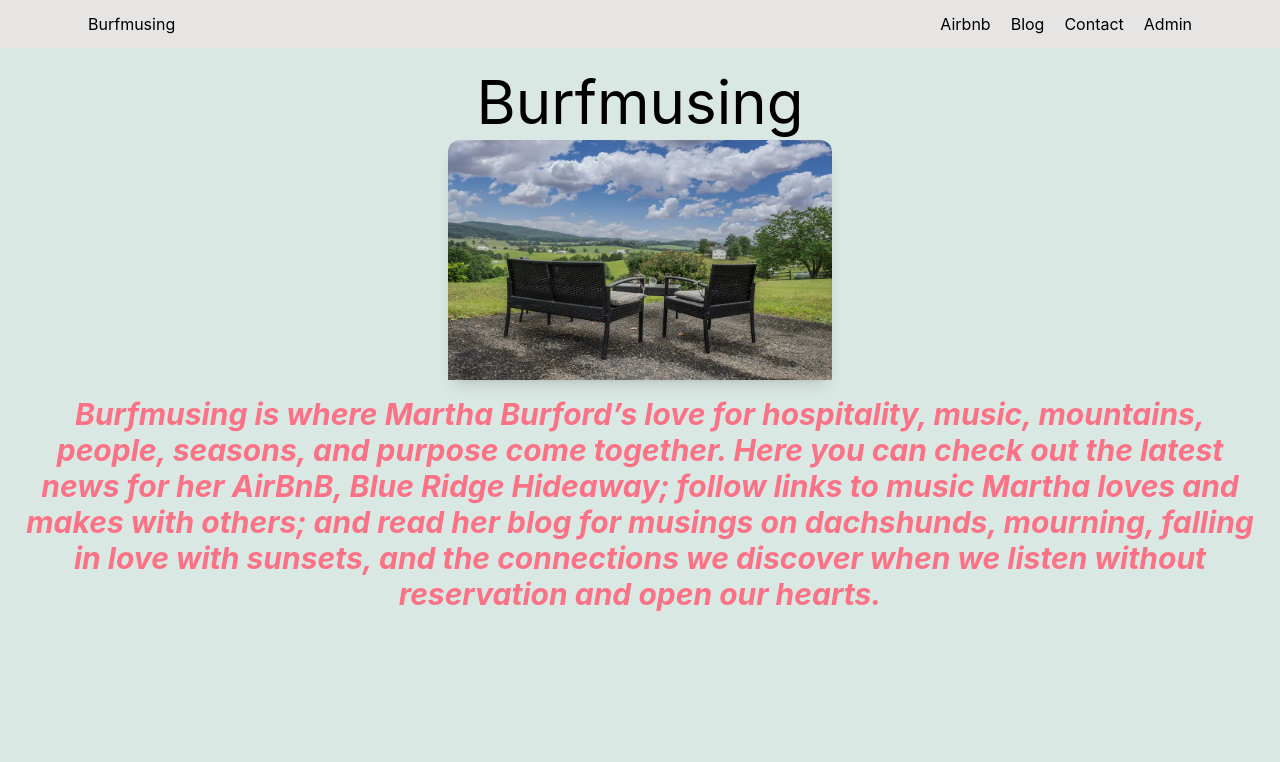
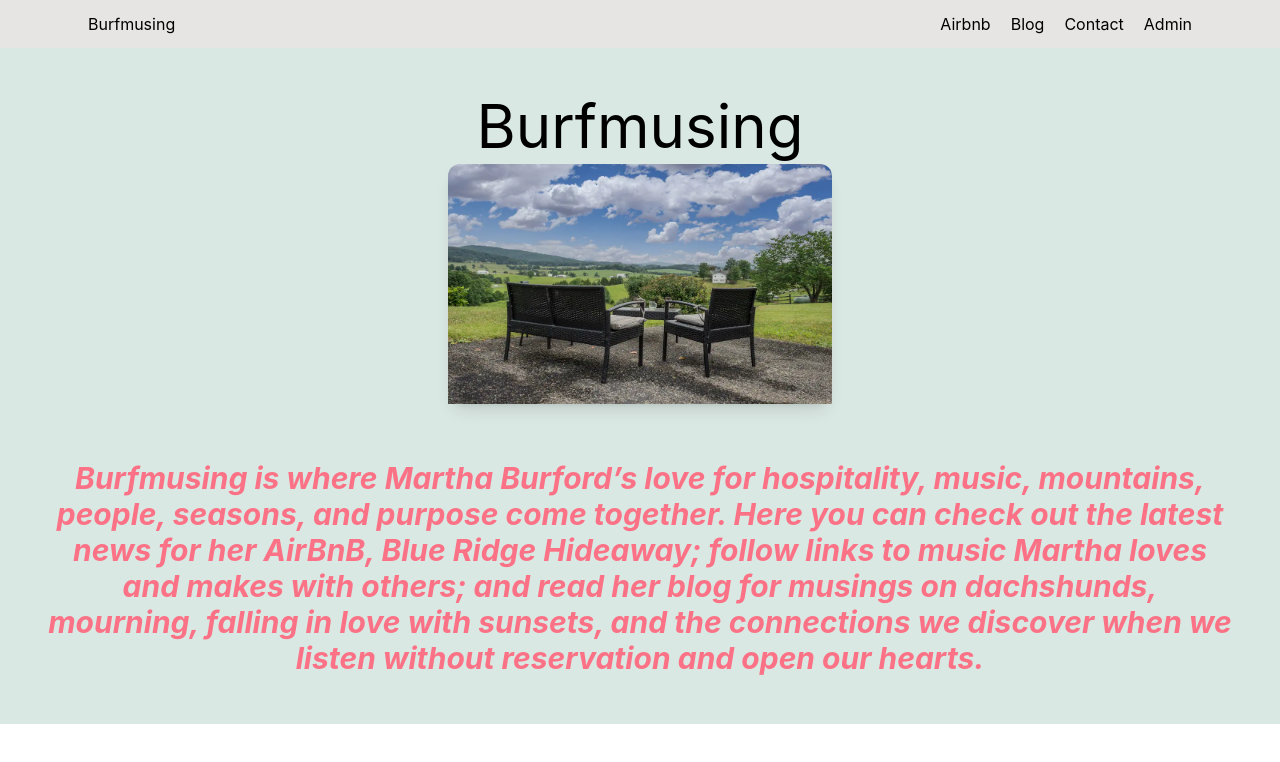
Before and after one commit to JenniferByrnes/martha-blog, a React (Create React App) app: page / in a window 1280 px wide. Shown: the top 762 px of the page. Built offline with nearby package versions, Linux system fonts and the light colour scheme.

Commit message:
contact form fields required

```diff
--- a/src/pages/Blog.jsx
+++ b/src/pages/Blog.jsx
@@ -100,9 +100,9 @@
 
   return (
     // Page Container
-    <section className="container mx-auto p-6 ">
+    <section className=" mx-auto h-full w-screen bg-pcGreen">
       {/* Divide the container into columns */}
-      <div className="flex flex-col lg:flex-row justify-between " >
+      <div className="flex flex-col p-6 lg:flex-row justify-between " >
 
         {/* left column */}
         <div className="flex justify-center lg:h-screen lg:items-center shrink-0">
--- a/src/pages/Contact.jsx
+++ b/src/pages/Contact.jsx
@@ -2,9 +2,10 @@
 import { SocialIcon } from 'react-social-icons';
 
 const Contact = () => {
+
   return (
     // Contact page container
-    <section className="container w-full mx-auto text-stone-800 flex justify-center items-center md:p-4 ">
+    <section className="mx-auto h-full w-screen bg-pcGreen text-stone-800 flex justify-center items-center md:p-4 ">
 
       {/* container to place form and text */}
       <div className="flex flex-col justify-center items-center px-6 pt-4 py-4 sm:pt-[30px] mx-auto ">
@@ -33,6 +34,7 @@
                 <input
                   type="text"
                   name="name"
+                  required
                   className="form-field focus: outline-pcGreen"
                 />
               </div>
@@ -44,6 +46,7 @@
                 <input
                   type="email"
                   name="email"
+                  required
                   className="form-field focus: outline-pcGreen"
                 />
               </div>
@@ -55,6 +58,7 @@
                 <textarea
                   name="message"
                   rows="8"
+                  required
                   className="form-field focus: outline-pcGreen"
                 />
               </div>
--- a/src/pages/Home.jsx
+++ b/src/pages/Home.jsx
@@ -5,9 +5,9 @@
 
   return (
     // Page Container
-    <section className=" mx-auto min-h-full h-screen w-screen bg-pcGreen" >
+    <section className=" mx-auto h-full w-screen bg-pcGreen" >
       {/* Divide the container into one flex column */}
-      <div className="flex flex-col  p-6 justify-center items-center" >
+      <div className="flex flex-col p-6 lg:p-12 justify-center items-center" >
 
         <p className="text-4xl md:text-6xl text-center mb-2">
           Burfmusing
@@ -36,7 +36,7 @@
             </p> */}
           {/* </div> */}
         </div>
-        <p className="italic font-bold text-l sm:text-xl md:text-3xl text-rose-400 text-center mt-4">
+        <p className="italic font-bold text-l sm:text-xl md:text-3xl pt-5 md:pt-10 text-rose-400 text-center mt-4">
         Burfmusing is where Martha Burford’s love for hospitality, music, mountains, people, seasons, and purpose come together. Here you can check out the latest news for her AirBnB, Blue Ridge Hideaway; follow links to music Martha loves and makes with others; and read her blog for musings on dachshunds, mourning, falling in love with sunsets, and the connections we discover when we listen without reservation and open our hearts.
         </p>
       </div>
--- a/src/pages/Login.jsx
+++ b/src/pages/Login.jsx
@@ -96,8 +96,8 @@
                 <div className="flex items-center justify-evenly space-x-2">
 
                   <button type="submit" className="form-button">Submit</button>
-
-                  <button type="submit" className="form-button"><NavLink to="/sign-up">Sign Up?</NavLink></button>
+                  {/* This button was only for initial login - no other users need it */}
+                  {/* <button type="submit" className="form-button"><NavLink to="/sign-up">Sign Up?</NavLink></button> */}
                 </div>
                 {/* <div className='signInBar'>
                   <p className='signInText'>Sign In</p>
--- a/src/pages/Profile.jsx
+++ b/src/pages/Profile.jsx
@@ -132,17 +132,17 @@
   const onEdit = (blogPostId) => navigate(`/edit-blog-post/${blogPostId}`)
 
   return (
-    <section className="container mx-auto p-6 ">
-      <div className="text-center">
+    <section className="mx-auto h-full w-screen bg-pcGreen">
+      <div className="text-center p-6 ">
         <h2 className="text-4xl inline border-b-4 border-pcCoral">Admin Only</h2>
       </div>
       <br />
       {/* Divide the container into columns */}
-      <div className="flex flex-col md:flex-row md:space-x-10" >
+      <div className="flex flex-col md:flex-row md:space-x-10 p-6 " >
 
         {/* left column */}
         <div className="flex justify-center  ">
-          <div className="form-container ">
+          <div className="form-container h-fit">
             <div className="form-inner-container ">
               <button type='button' className="form-button">
                 <NavLink
```
